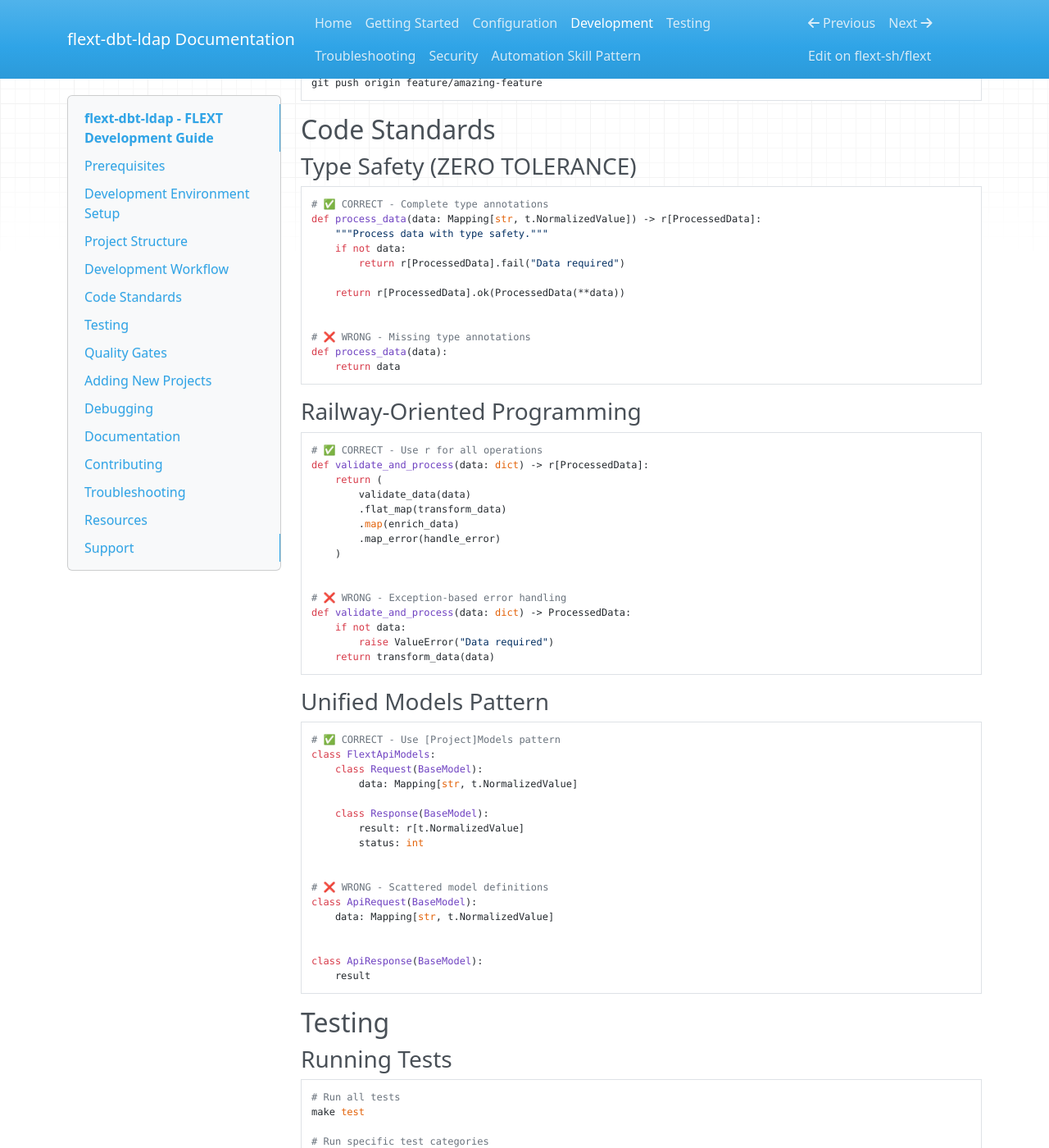
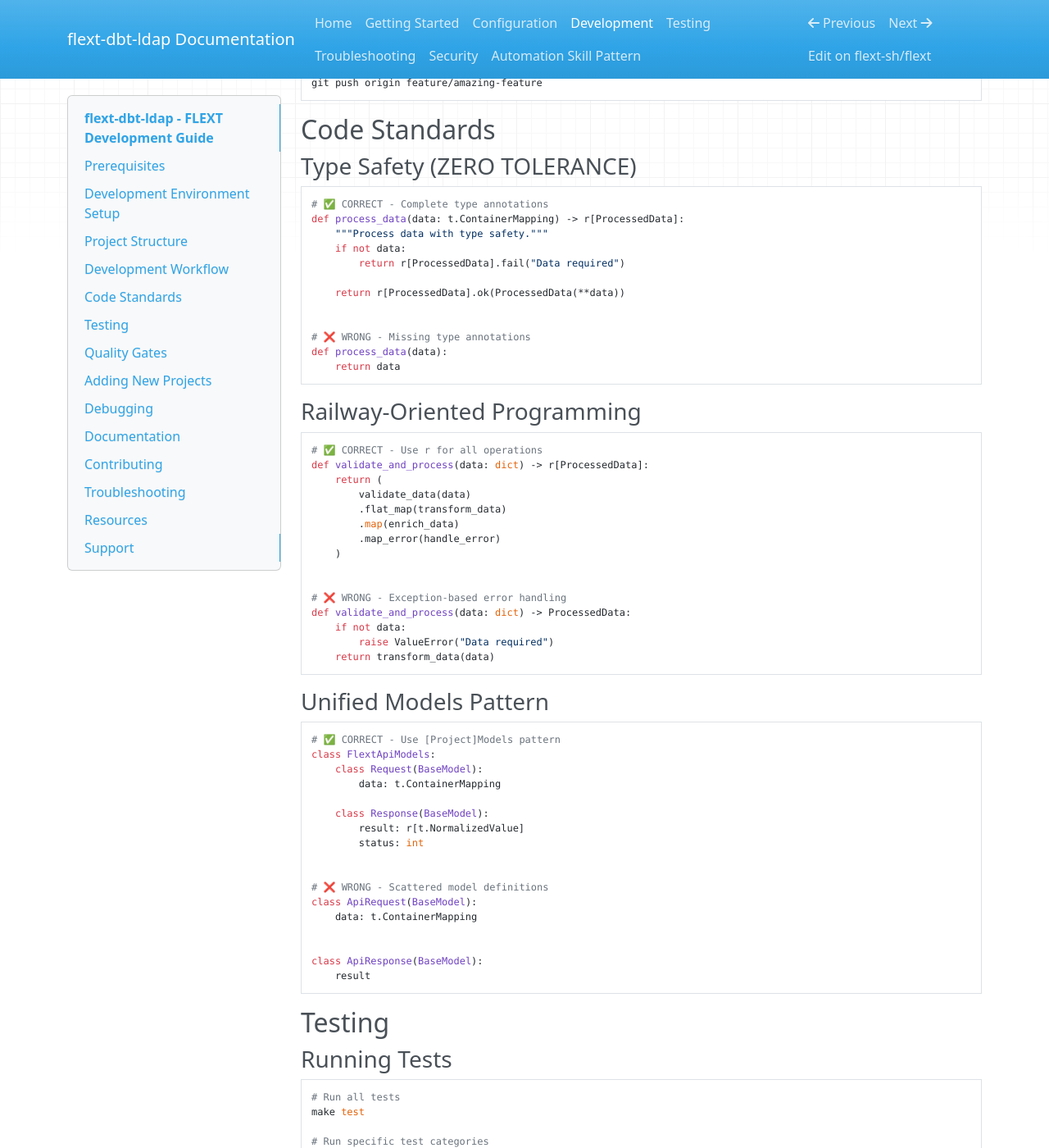
Before and after one commit to flext-sh/flext-dbt-ldap, an MkDocs documentation site: the page built from docs/guides/development.md, in a window 1280 px wide and 1400 px high, scrolled down 2850 px. Shown: the whole window at 82% size. Built offline with MkDocs 1.6.1, drawn with Linux system fonts in a browser that asks for light colours; nearby versions of some CDN libraries; some of the changed text lies outside the part shown.

Commit message:
chore: refactor migration

````diff
--- a/docs/guides/development.md
+++ b/docs/guides/development.md
@@ -151,7 +151,7 @@ git push origin feature/amazing-feature
 
 ```python
 # ✅ CORRECT - Complete type annotations
-def process_data(data: Mapping[str, t.NormalizedValue]) -> r[ProcessedData]:
+def process_data(data: t.ContainerMapping) -> r[ProcessedData]:
     """Process data with type safety."""
     if not data:
         return r[ProcessedData].fail("Data required")
@@ -190,7 +190,7 @@ def validate_and_process(data: dict) -> ProcessedData:
 # ✅ CORRECT - Use [Project]Models pattern
 class FlextApiModels:
     class Request(BaseModel):
-        data: Mapping[str, t.NormalizedValue]
+        data: t.ContainerMapping
 
     class Response(BaseModel):
         result: r[t.NormalizedValue]
@@ -199,7 +199,7 @@ class FlextApiModels:
 
 # ❌ WRONG - Scattered model definitions
 class ApiRequest(BaseModel):
-    data: Mapping[str, t.NormalizedValue]
+    data: t.ContainerMapping
 
 
 class ApiResponse(BaseModel):
@@ -352,7 +352,7 @@ class FlextNewlibModels:
         setting: str = "default"
 
     class Request(BaseModel):
-        data: Mapping[str, t.NormalizedValue]
+        data: t.ContainerMapping
 
     class Response(BaseModel):
         result: r[t.NormalizedValue]
@@ -404,7 +404,7 @@ poetry env info
 ### Code Documentation
 
 ```python
-def process_data(data: Mapping[str, t.NormalizedValue]) -> r[ProcessedData]:
+def process_data(data: t.ContainerMapping) -> r[ProcessedData]:
     """
     Process data using the FLEXT pipeline.
 
````
Also changed, not shown: docs/guides/testing.md (+1 -1 lines), docs/guides/troubleshooting.md (+2 -2 lines), 2 other files.
